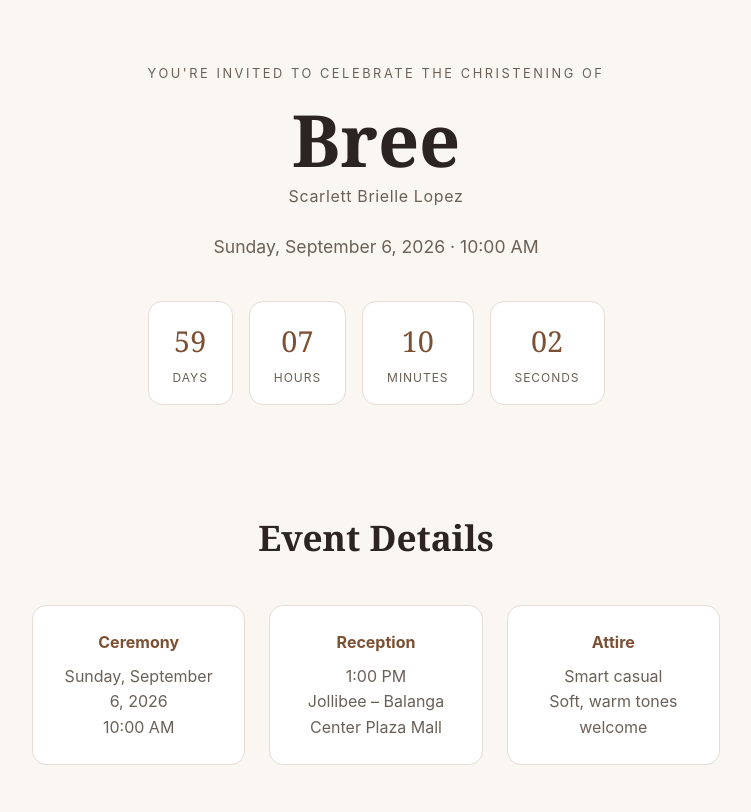
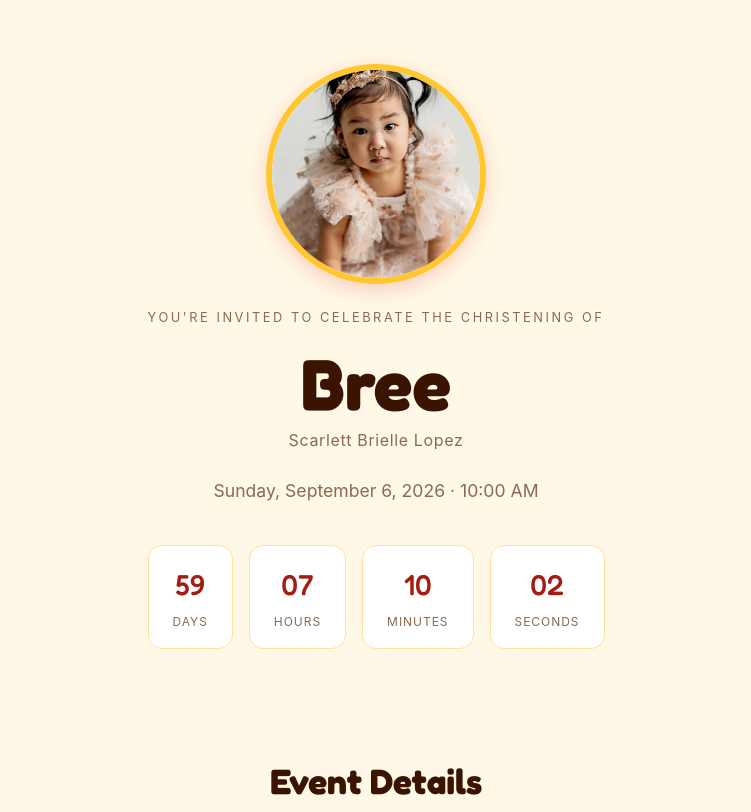
Before and after one commit to GitLaurence/rylee-bree-invitation, a website: page index.html in a window 1280 px wide. Shown: the top 812 px of the page, without its empty margins (264-1015 px from the left). Drawn offline with Linux system fonts and the light colour scheme.

Commit message:
Add Jollibee red/yellow theme with Fredoka font, hero photo, and gallery section

```diff
--- a/css/styles.css
+++ b/css/styles.css
@@ -1,17 +1,19 @@
 :root {
-  --color-bg: #faf6f2;
+  --color-bg: #fff8e6;
   --color-surface: #ffffff;
-  --color-text: #2b2420;
-  --color-text-muted: #6b6058;
-  --color-accent: #a9714a;
-  --color-accent-dark: #7d5033;
-  --color-border: #e6dcd2;
+  --color-text: #3a1400;
+  --color-text-muted: #8a6a52;
+  --color-accent: #da291c;
+  --color-accent-dark: #a31d14;
+  --color-secondary: #ffc72c;
+  --color-secondary-dark: #e6a800;
+  --color-border: #ffe29b;
   --color-success-bg: #eef5ec;
   --color-success-text: #3c6b3f;
-  --color-error-bg: #fbecec;
-  --color-error-text: #a13d3d;
+  --color-error-bg: #fdeaea;
+  --color-error-text: #a31d14;
 
-  --font-display: "Georgia", "Iowan Old Style", serif;
+  --font-display: "Fredoka", "Baloo 2", var(--font-body);
   --font-body: -apple-system, BlinkMacSystemFont, "Segoe UI", Roboto, sans-serif;
 
   --space-1: 0.5rem;
@@ -26,17 +28,19 @@
 
 @media (prefers-color-scheme: dark) {
   :root {
-    --color-bg: #1c1815;
-    --color-surface: #262019;
-    --color-text: #f2ece5;
-    --color-text-muted: #b8ada2;
-    --color-accent: #d3a26f;
-    --color-accent-dark: #e3b988;
-    --color-border: #3a322a;
+    --color-bg: #2a1410;
+    --color-surface: #3a1c15;
+    --color-text: #fff3de;
+    --color-text-muted: #e0b89a;
+    --color-accent: #ff5a45;
+    --color-accent-dark: #ff7a68;
+    --color-secondary: #ffd35c;
+    --color-secondary-dark: #ffdf85;
+    --color-border: #5a3324;
     --color-success-bg: #1f2c1f;
     --color-success-text: #9bd39e;
-    --color-error-bg: #2c1f1f;
-    --color-error-text: #e39b9b;
+    --color-error-bg: #402019;
+    --color-error-text: #ff9b8f;
   }
 }
 
@@ -119,6 +123,16 @@ a {
   color: var(--color-text-muted);
 }
 
+.hero__photo {
+  width: 220px;
+  height: 220px;
+  border-radius: 50%;
+  object-fit: cover;
+  margin: 0 auto var(--space-3);
+  border: 6px solid var(--color-secondary);
+  box-shadow: 0 6px 20px rgba(218, 41, 28, 0.2);
+}
+
 .hero__date {
   margin: var(--space-3) 0 0;
   font-size: 1.1rem;
@@ -194,6 +208,23 @@ a {
 .details__card p {
   margin: 0;
   color: var(--color-text-muted);
+}
+
+/* Gallery */
+
+.gallery {
+  display: grid;
+  gap: var(--space-3);
+  grid-template-columns: repeat(auto-fit, minmax(220px, 1fr));
+}
+
+.gallery img {
+  width: 100%;
+  aspect-ratio: 4 / 5;
+  object-fit: cover;
+  border-radius: var(--radius);
+  border: 4px solid var(--color-surface);
+  box-shadow: 0 6px 18px rgba(58, 20, 0, 0.15);
 }
 
 /* RSVP form */
--- a/index.html
+++ b/index.html
@@ -9,10 +9,13 @@
   <meta property="og:title" content="Bree's Christening — You're Invited" />
   <meta property="og:description" content="Join us as we celebrate the Christening of Scarlett Brielle Lopez (Bree). RSVP below." />
   <meta property="og:type" content="website" />
-  <meta property="og:image" content="/assets/images/cover.jpg" />
+  <meta property="og:image" content="/assets/images/bree1.jpg" />
   <meta name="twitter:card" content="summary_large_image" />
 
   <link rel="icon" href="data:," />
+  <link rel="preconnect" href="https://fonts.googleapis.com" />
+  <link rel="preconnect" href="https://fonts.gstatic.com" crossorigin />
+  <link href="https://fonts.googleapis.com/css2?family=Fredoka:wght@500;600;700&display=swap" rel="stylesheet" />
   <link rel="stylesheet" href="css/styles.css" />
 </head>
 <body>
@@ -20,6 +23,7 @@
   <main>
     <section class="hero">
       <div class="container">
+        <img class="hero__photo" src="assets/images/bree1.jpg" alt="Bree smiling in a pink ruffled dress" />
         <p class="hero__eyebrow">You're invited to celebrate the Christening of</p>
         <h1 class="hero__names">
           <span>Bree</span>
@@ -64,6 +68,16 @@
             <h3>Attire</h3>
             <p>Smart casual<br />Soft, warm tones welcome</p>
           </div>
+        </div>
+      </div>
+    </section>
+
+    <section class="section" id="gallery">
+      <div class="container">
+        <h2 class="section__title reveal">Our Little Star</h2>
+        <div class="gallery reveal">
+          <img src="assets/images/bree1.jpg" alt="Bree smiling in a pink ruffled dress with a flower headband" />
+          <img src="assets/images/bree2.jpg" alt="Bree in a pink ruffled dress with a flower headband, looking at the camera" />
         </div>
       </div>
     </section>
```
Also changed, not shown: assets/images/bree1.jpg (added), assets/images/bree2.jpg (added).
